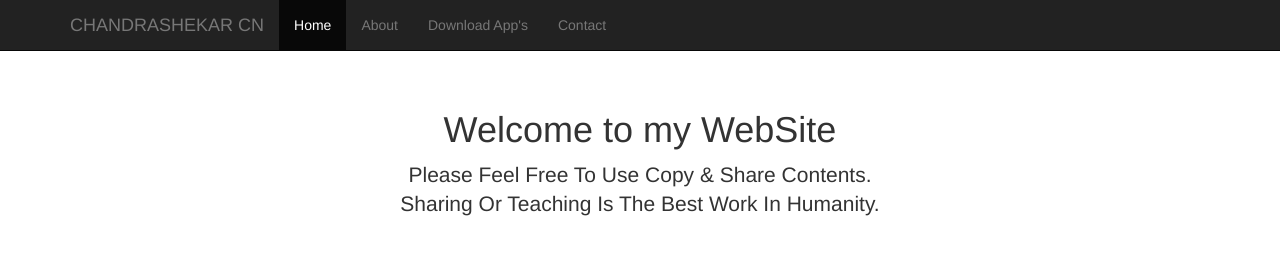
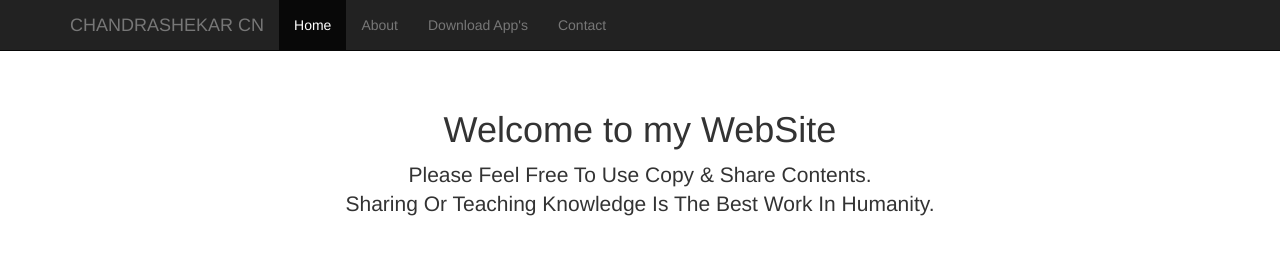
Before and after one commit to chandrashekarcn/chandrashekarcn.github.io, a plain HTML site: page index.html in a window 1280 px wide. Drawn offline with nearby package versions, Linux system fonts and the light colour scheme; a script that the page names is missing.

```diff
--- a/index.html
+++ b/index.html
@@ -52,7 +52,7 @@
 
       <div class="starter-template">
         <h1>Welcome to my WebSite</h1>
-        <p class="lead">Please Feel Free To Use Copy & Share Contents.<br> Sharing Or Teaching Is The Best Work In Humanity. </p>
+        <p class="lead">Please Feel Free To Use Copy & Share Contents.<br> Sharing Or Teaching Knowledge Is The Best Work In Humanity. </p>
       </div>
 
     </div><!-- /.container -->
```
